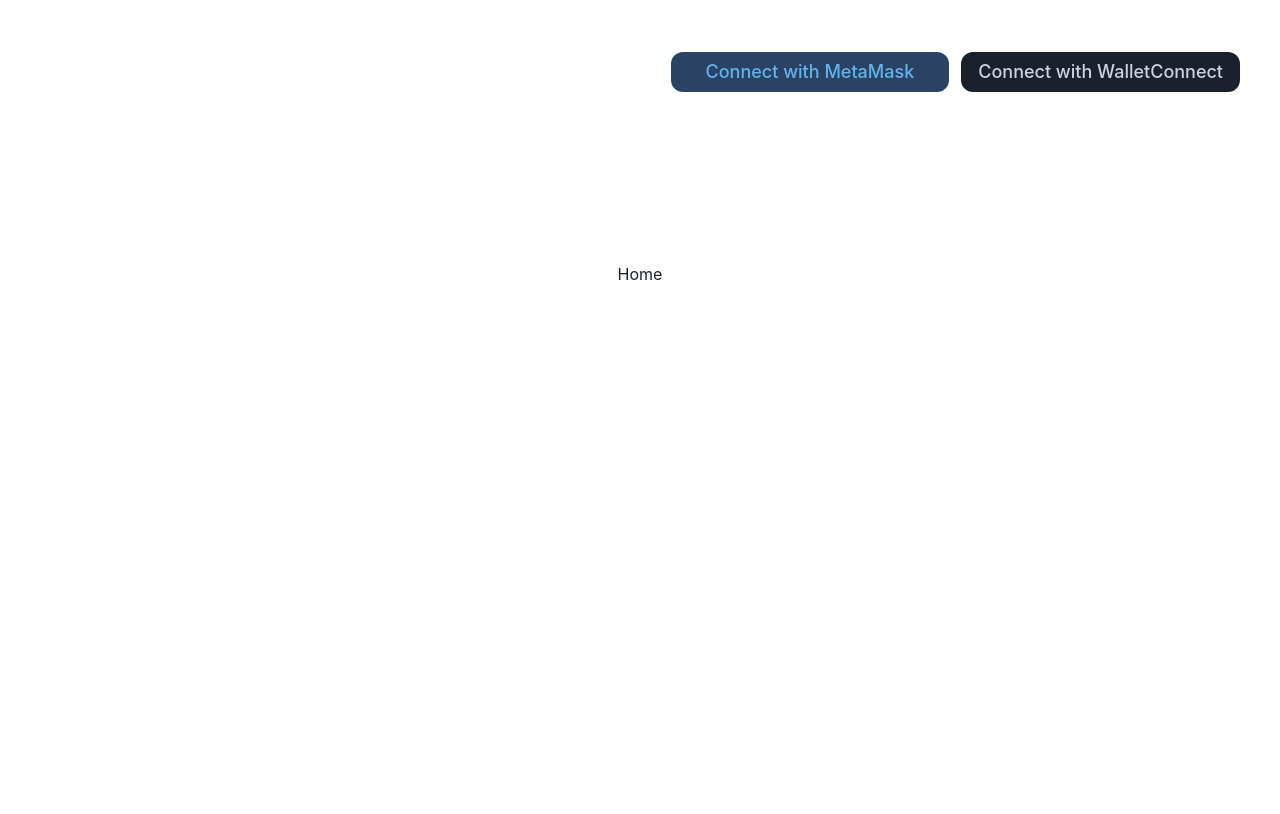
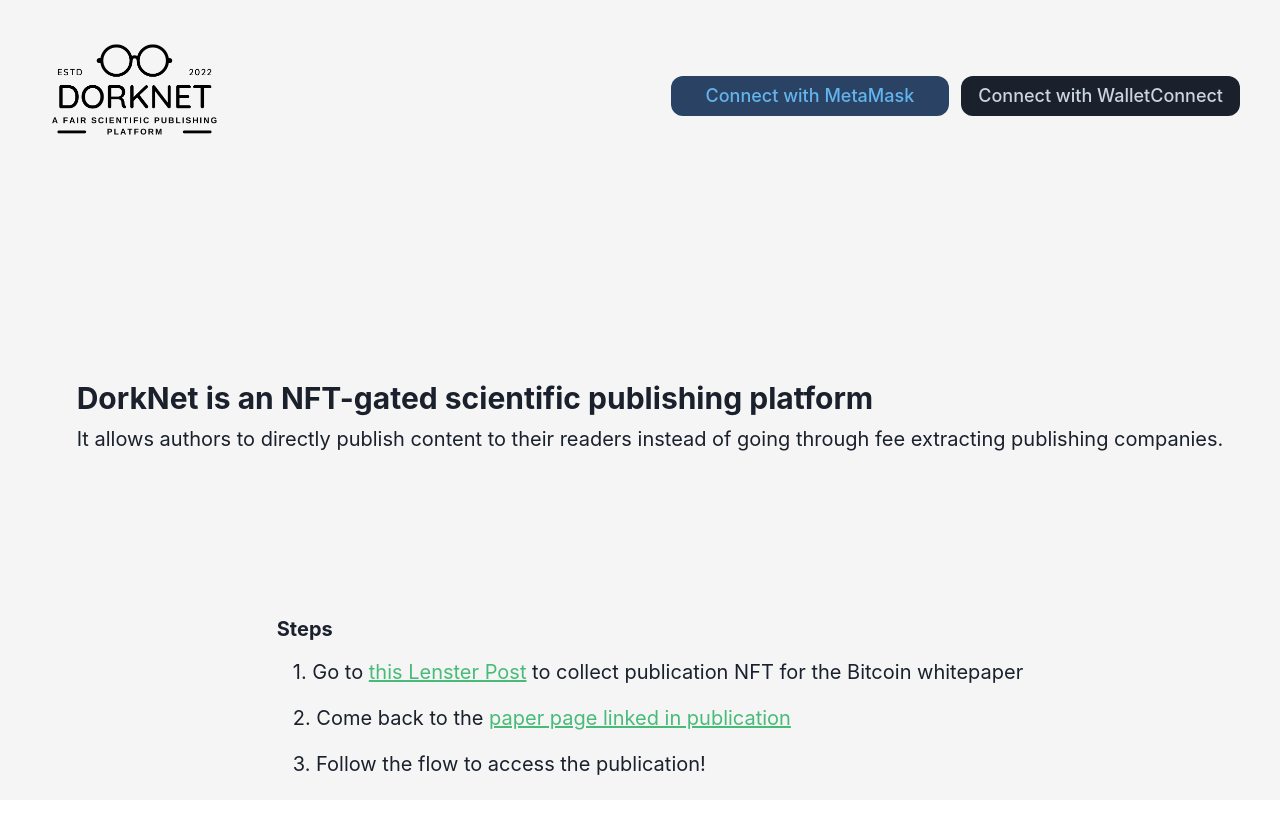
Before and after one commit to rpavlovs/dorknet-2, a Next.js app in the folder client/: page / in a window 1280 px wide. Shown: the top 814 px of the page. Built offline with nearby package versions, Linux system fonts and the light colour scheme; no server answers.

Commit message:
Update styles

```diff
--- a/client/components/Layout.tsx
+++ b/client/components/Layout.tsx
@@ -1,9 +1,17 @@
 import react from 'react'
 import { ReactNode } from 'react'
-import { Flex, HStack, useDisclosure, VStack } from '@chakra-ui/react'
+import {
+  Image,
+  Flex,
+  HStack,
+  useDisclosure,
+  VStack,
+  Link,
+} from '@chakra-ui/react'
 import Head from 'next/head'
 import ConnectButton from './ConnectButton'
 import AccountModal from './AccountModal'
+import NextLink from 'next/link'
 
 type Props = {
   children?: ReactNode
@@ -15,27 +23,27 @@
   const title = 'DorkNet'
 
   return (
-    <Flex
-      flexDirection="column"
-      alignItems="center"
-      justifyContent="center"
-      h="100vh"
-      width="100%"
-      bg="white"
-    >
+    <Flex flexDirection="column" h="100vh" width="100%" bg="whitesmoke">
       <Head>
         <title>{title}</title>
         <meta name="description" content={title} />
         <link rel="icon" href="/favicon.ico" />
         <link rel="manifest" href="/manifest.json" />
       </Head>
-      <HStack alignSelf="flex-end" p={10}>
-        <ConnectButton handleOpenModal={onOpen} />
-        <AccountModal isOpen={isOpen} onClose={onClose} />
+      <HStack p={10} justifyContent="space-between">
+        <NextLink href={'/'} passHref>
+          <Link>
+            <Image h={'100px'} src="/images/Logo.png" />
+          </Link>
+        </NextLink>
+        <HStack>
+          <ConnectButton handleOpenModal={onOpen} />
+          <AccountModal isOpen={isOpen} onClose={onClose} />
+        </HStack>
       </HStack>
       <VStack
-        width="100%"
-        height="100vh"
+        p={10}
+        // width="100%"
         alignItems="center"
         justifyContent="center"
         mb={'30%'}
--- a/client/pages/index.tsx
+++ b/client/pages/index.tsx
@@ -1,17 +1,58 @@
-import Head from 'next/head'
 import Layout from '../components/Layout'
-import ConnectButton from '../components/ConnectButton'
-import { Text, useDisclosure, VStack } from '@chakra-ui/react'
-import AccountModal from '../components/AccountModal'
-import Paper from '../components/Paper'
+import {
+  Box,
+  Flex,
+  Heading,
+  HStack,
+  Image,
+  Text,
+  useDisclosure,
+  VStack,
+  Link,
+} from '@chakra-ui/react'
+import NextLink from 'next/link'
 
 function Home() {
   const { isOpen, onOpen, onClose } = useDisclosure()
 
-  const title = 'Ethereum dApps Next.js Boiletplate'
   return (
     <Layout>
-      <Text>Home</Text>
+      <HStack pl={5} pt={40}>
+        <VStack alignSelf={'flex-start'} alignItems={'flex-start'}>
+          <Heading size={'lg'}>
+            DorkNet is an NFT-gated scientific publishing platform
+          </Heading>
+          <Text fontSize="xl">
+            It allows authors to directly publish content to their readers{' '}
+            instead of going through fee extracting publishing companies.
+          </Text>
+          <Box alignSelf={'center'} pt={'10%'}>
+            <Heading size={'md'} pt={10}>
+              Steps
+            </Heading>
+            <Text fontSize="xl" pl={4} pt={4}>
+              1. Go to{' '}
+              <NextLink href="https://lenster.xyz/posts/0x84f7-0x05" passHref>
+                <Link color={'green.400'} textDecoration="underline" isExternal>
+                  this Lenster Post
+                </Link>
+              </NextLink>{' '}
+              to collect publication NFT for the Bitcoin whitepaper
+            </Text>
+            <Text fontSize="xl" pl={4} pt={4}>
+              2. Come back to the{' '}
+              <NextLink href="/paper/1" passHref>
+                <Link color={'green.400'} textDecoration="underline">
+                  paper page linked in publication
+                </Link>
+              </NextLink>
+            </Text>
+            <Text fontSize="xl" pl={4} pt={4}>
+              3. Follow the flow to access the publication!
+            </Text>
+          </Box>
+        </VStack>
+      </HStack>
     </Layout>
   )
 }
```
Also changed, not shown: client/components/Paper.tsx (+6 -1 lines), client/public/images/Logo.png (added), 1 other file (tests, documents, lock files or other folders).
